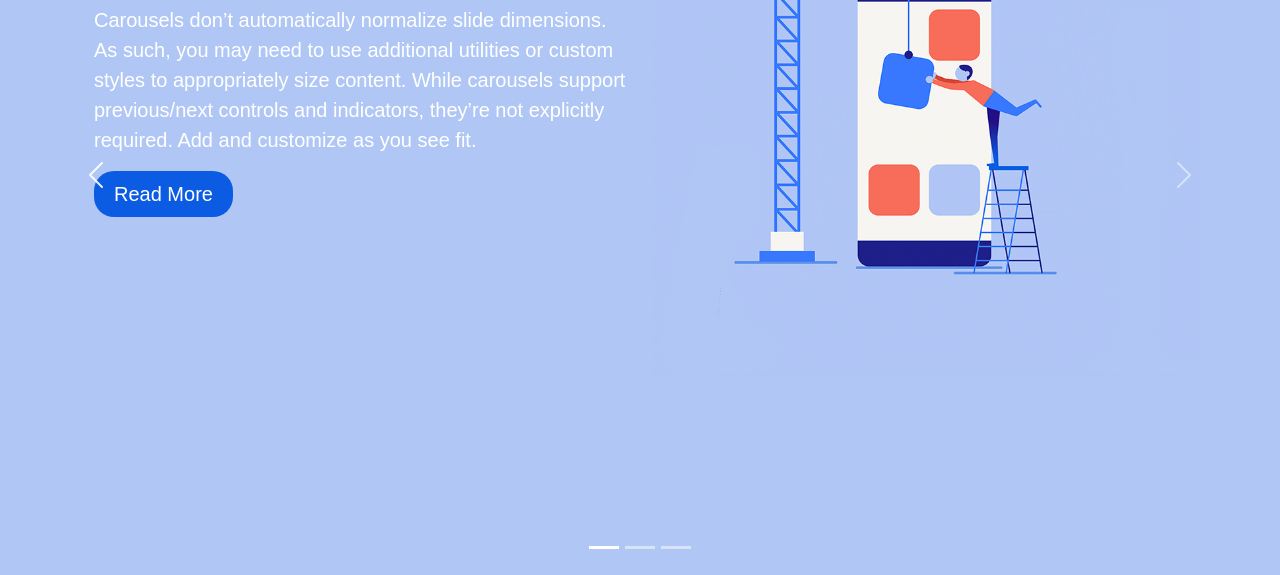
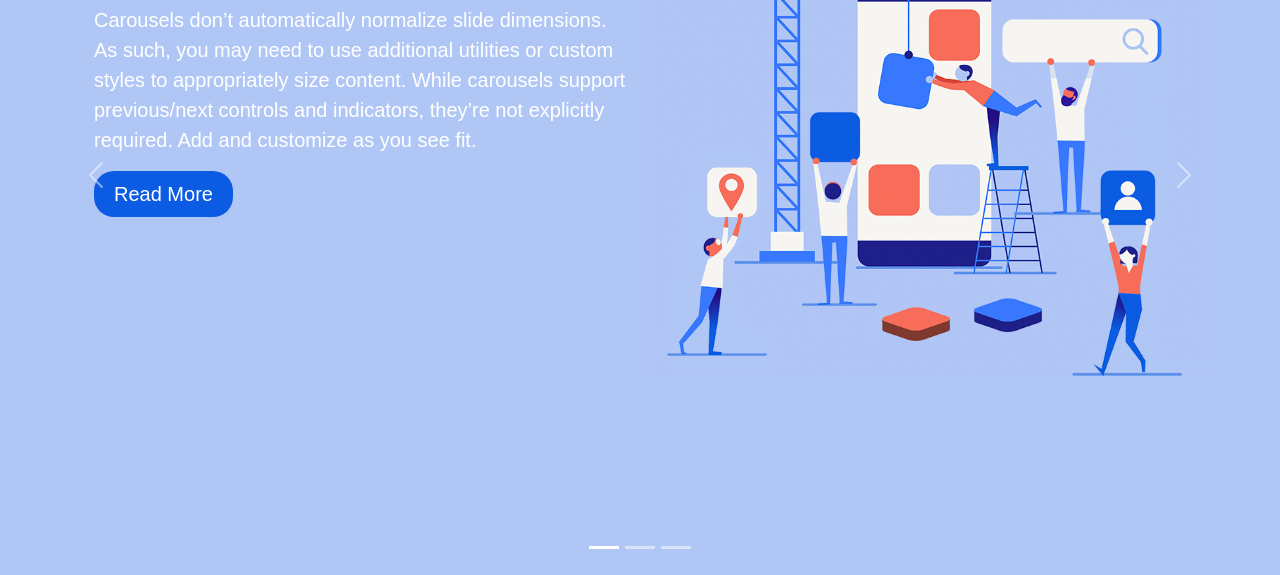
Before and after one commit to hellokristinafaye/slider, a plain HTML site: page index.html in a window 1280 px wide. Shown: the part 225-800 px from the top of the page. Drawn offline with nearby package versions, Linux system fonts and the light colour scheme.

Commit message:
first slide multiple images added and placed

```diff
--- a/index.html
+++ b/index.html
@@ -36,6 +36,11 @@
                         <div class="col-md-6">
                             <div class="img-box">
                                 <img src="images/pic-1.png" alt="" class="pic-one">
+                                <img src="images/pic-2.png" alt="" class="pic-two">
+                                <img src="images/pic-3.png" alt="" class="pic-three">
+                                <img src="images/pic-4.png" alt="" class="pic-four">
+                                <img src="images/pic-5.png" alt="" class="pic-five">
+                                <img src="images/pic-6.png" alt="" class="pic-six">
                             </div>
 
                         </div>
@@ -49,7 +54,7 @@
                 <div class="container">
                     <div class="row">
                         <div class="col-md-6">
-                            <h1 class="">Build A Mobile App</h1>
+                            <h1 class="">Learn Graphic Design</h1>
                             <p class="">Carousels don’t automatically normalize slide dimensions. As such, you may need to use
                                 additional utilities or custom
                                 styles to appropriately size content. While carousels support previous/next controls and indicators,
--- a/style.css
+++ b/style.css
@@ -8,10 +8,45 @@
 }
 .img-box {
     width: 550px;
+    position: relative;
 }
 .pic-one {
     width: 100%;
 }
+.pic-two {
+    width: 100px;
+    position: absolute;
+    left: 15px;
+    bottom: 20px;
+}
+.pic-three {
+    width: 75px;
+    position: absolute;
+    left: 150px;
+    bottom: 70px;
+}
+.pic-four {
+    width: 160px;
+    position: absolute;
+    right: 40px;
+    top: 110px;
+}
+.pic-five {
+    width: 110px;
+    position: absolute;
+    right: 20px;
+    bottom: 0px;
+}
+.pic-six {
+    width: 160px;
+    position: absolute;
+    right: 160px;
+    bottom: 35px;
+}
+
+
+
+
 .slide-one {
     background: #b0c6f5;
 }
```
